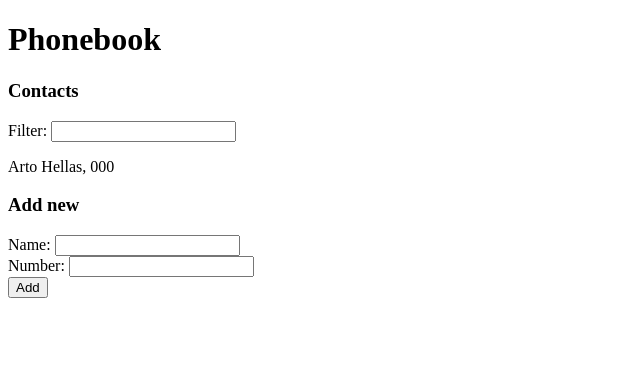
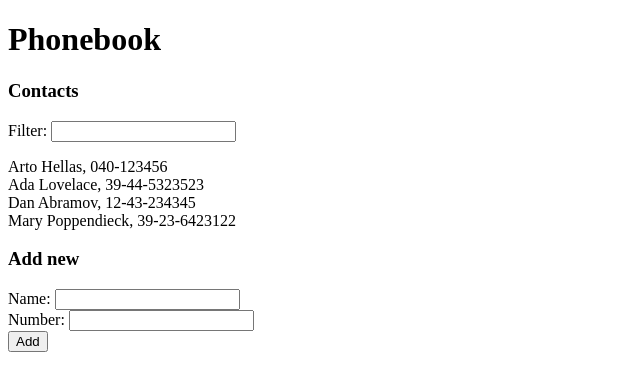
Before and after one commit to emigination/fullstackmooc, a React (Create React App) app in the folder part2/puhelinluettelo/: page / in a window 1280 px wide. Shown: the top 390 px of the page, without its empty margins (0-640 px from the left). Built offline with nearby package versions, Linux system fonts and the light colour scheme; data requests are answered from the project's data file; the HTML template or start-up script is replaced by a standard one.

Commit message:
Tehtävä 2.11

```diff
--- /dev/null
+++ b/part2/puhelinluettelo/db.json
@@ -0,0 +1,24 @@
+{
+    "persons":[
+      {
+        "name": "Arto Hellas",
+        "number": "040-123456",
+        "id": 1
+      },
+      {
+        "name": "Ada Lovelace",
+        "number": "39-44-5323523",
+        "id": 2
+      },
+      {
+        "name": "Dan Abramov",
+        "number": "12-43-234345",
+        "id": 3
+      },
+      {
+        "name": "Mary Poppendieck",
+        "number": "39-23-6423122",
+        "id": 4
+      }
+    ]
+  }
--- a/part2/puhelinluettelo/package.json
+++ b/part2/puhelinluettelo/package.json
@@ -3,6 +3,7 @@
   "version": "0.1.0",
   "private": true,
   "dependencies": {
+    "axios": "^0.24.0",
     "react": "^17.0.2",
     "react-dom": "^17.0.2",
     "react-scripts": "0.9.5"
--- a/part2/puhelinluettelo/src/App.js
+++ b/part2/puhelinluettelo/src/App.js
@@ -1,14 +1,19 @@
-import React, { useState } from 'react'
+import React, { useState, useEffect } from 'react'
+import axios from 'axios'
 import ContactsList from './components/ContactsList'
 import AddingForm from './components/AddingForm'
 
 const App = () => {
-  const [persons, setPersons] = useState([
-    { name: 'Arto Hellas', number: '000' }
-  ])
+  const [persons, setPersons] = useState([])
   const [newName, setNewName] = useState('')
   const [newNumber, setNewNumber] = useState('')
   const [contactsFilter, setFilter] = useState('')
+
+  useEffect(() => {
+    axios
+      .get('http://localhost:3001/persons')
+      .then(response => {setPersons(response.data)})
+  }, [])
 
   const addPerson = (event) => {
     event.preventDefault()
```
Also changed, not shown: 1 other file (tests, documents, lock files or other folders).
